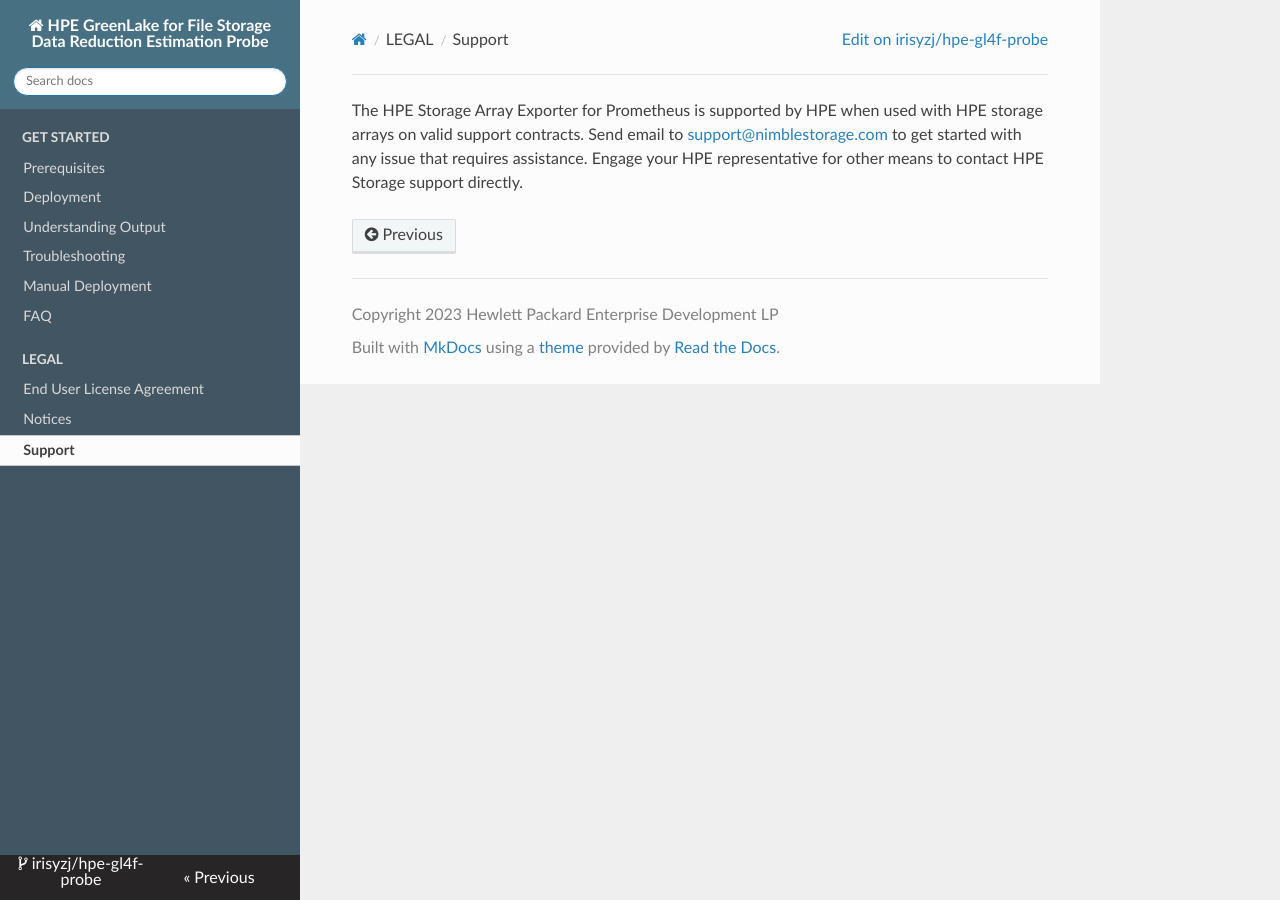
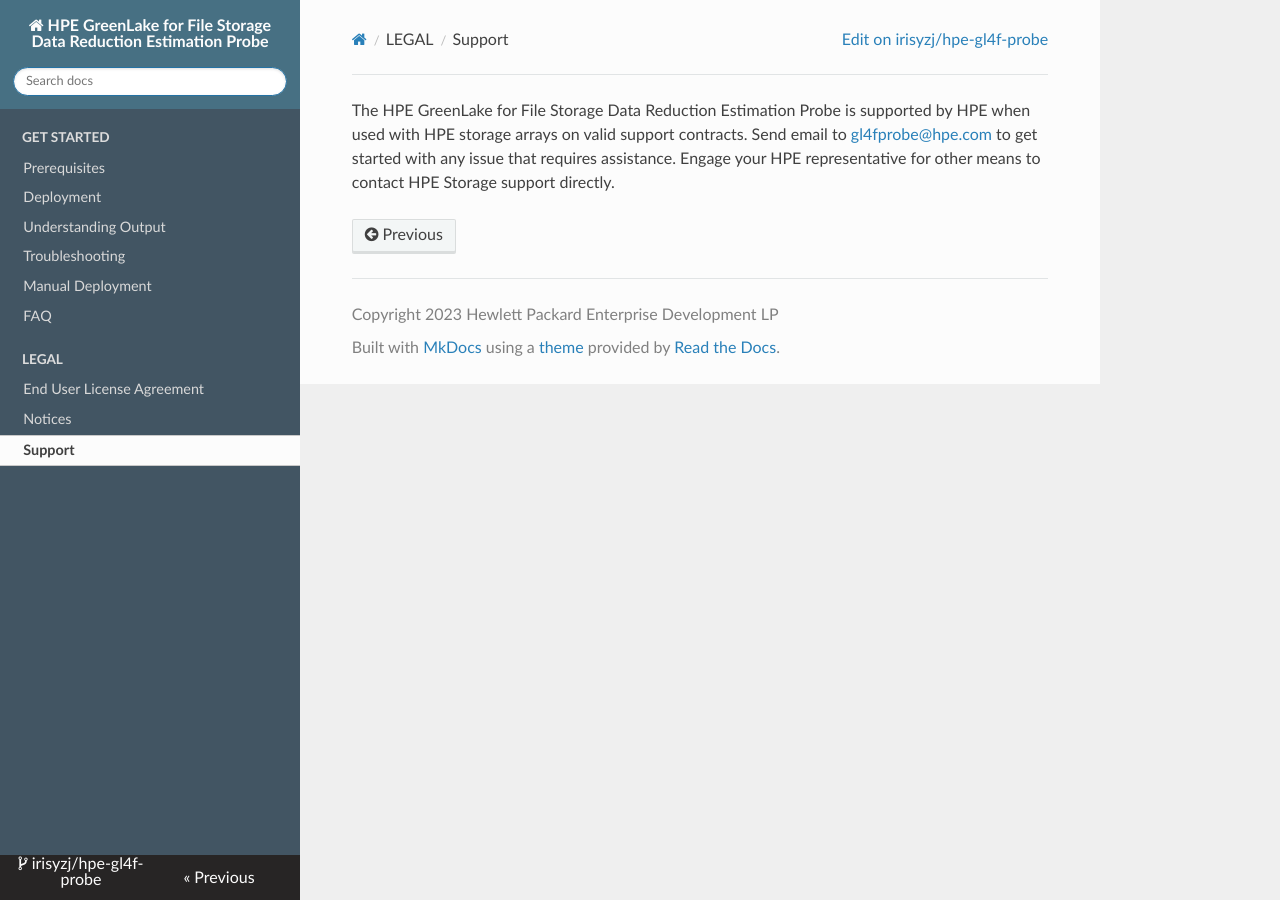
Before and after one commit to irisyzj/hpe-gl4f-probe, an MkDocs documentation site: the page built from docs/legal/support/index.md, in a window 1280 px wide. Built offline with MkDocs 1.6.1, drawn with Linux system fonts in a browser that asks for light colours; nearby versions of some CDN libraries.

Commit message:
support doc

```diff
--- a/docs/legal/support/index.md
+++ b/docs/legal/support/index.md
@@ -1 +1 @@
-The HPE Storage Array Exporter for Prometheus is supported by HPE when used with HPE storage arrays on valid support contracts. Send email to [support@nimblestorage.com](mailto:support@nimblestorage.com) to get started with any issue that requires assistance. Engage your HPE representative for other means to contact HPE Storage support directly.
+The HPE GreenLake for File Storage Data Reduction Estimation Probe is supported by HPE when used with HPE storage arrays on valid support contracts. Send email to [gl4fprobe@hpe.com](mailto:gl4fprobe@hpe.com) to get started with any issue that requires assistance. Engage your HPE representative for other means to contact HPE Storage support directly.
```
